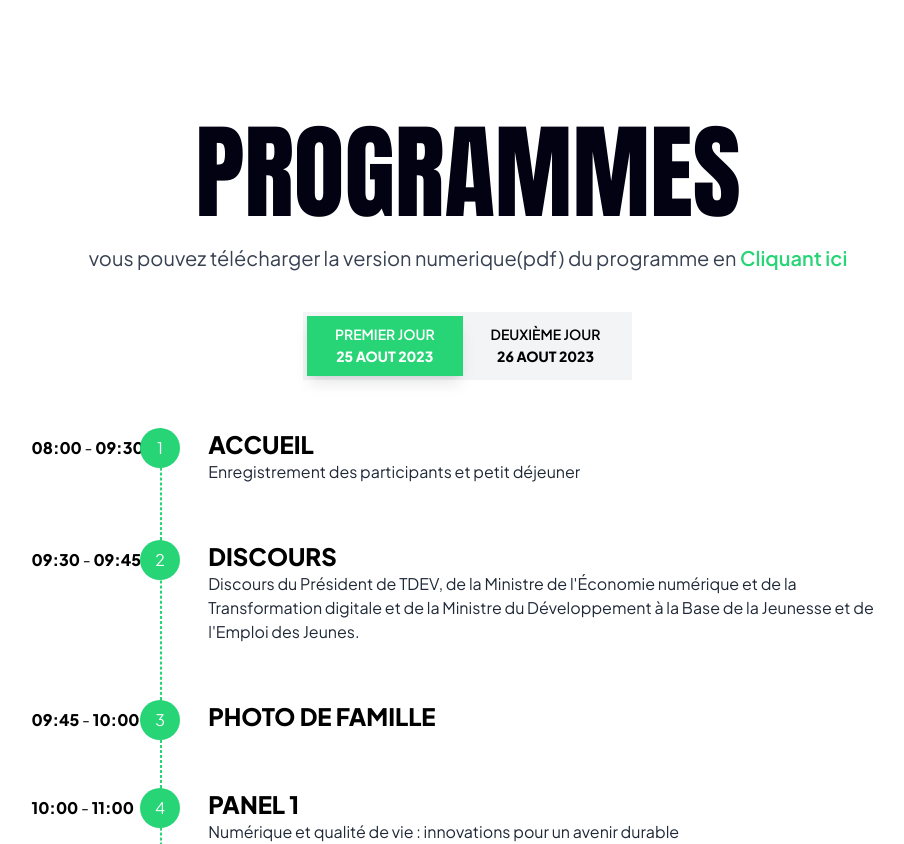
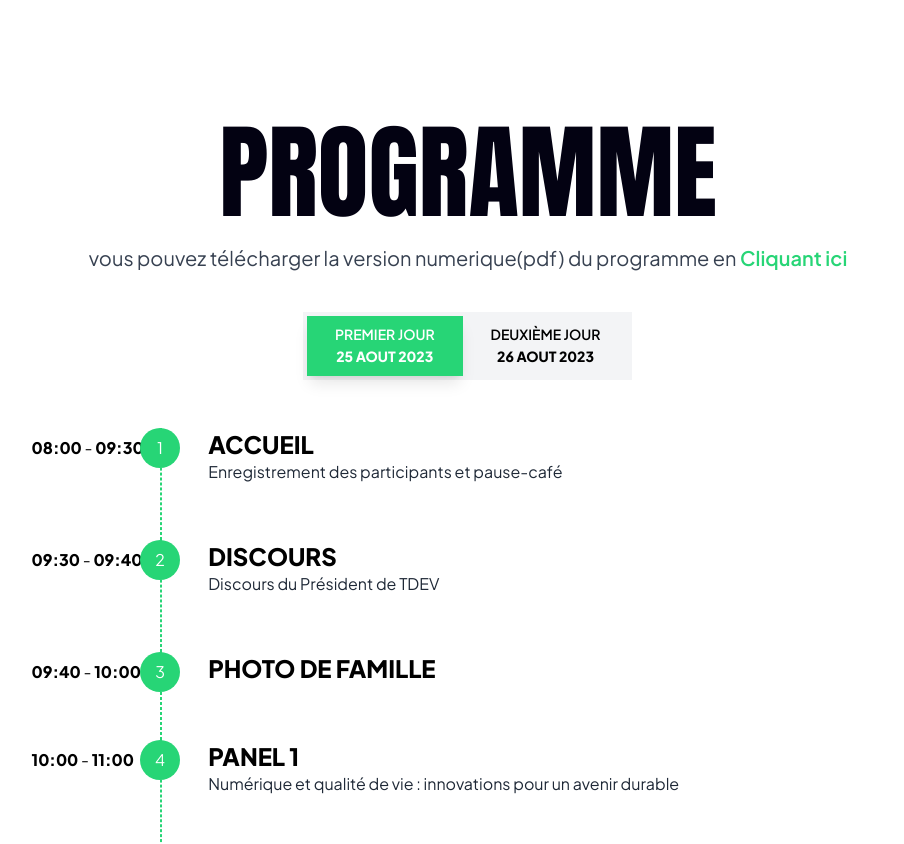
Before and after one commit to massahoudou/tedv-fest, a Next.js app: page / in a window 1280 px wide. Shown: the part 1560-2404 px from the top of the page, without its empty margins (172-1076 px from the left). Built offline with nearby package versions, Linux system fonts and the light colour scheme.

Commit message:
changing program

```diff
--- a/src/components/Date.jsx
+++ b/src/components/Date.jsx
@@ -12,8 +12,8 @@ export const Date = () => {
                 </svg>
 
             </motion.span>
-            <span className="uppercase text-sm  sm:text-md ">
-                25 au 26 Août 2023
+            <span className="uppercase text-sm  sm:text-md p-2 ">
+                25 au 26 Août 2023 p-2
             </span>
         </div>
         <div  data-aos="fade-up" data-aos-delay=""  className="uppercase text-sm  sm:text-md ">
--- a/src/components/sections/SectionProgram.jsx
+++ b/src/components/sections/SectionProgram.jsx
@@ -11,27 +11,27 @@ const anton = Anton({ subsets: ['latin'], weight: ['400'], variable: "--font-ant
 const SectionProgram = () => {
     const [items, setItems] = useState([
         {
-            id: 1,
-            title: "Premier jour",
-            date: "25 AOUT 2023",
-            active: true,
-            content: [
+            "id": 1,
+            "title": "Premier jour",
+            "date": "25 AOUT 2023",
+            "active": true,
+            "content": [
                 {
                     "debut": "08:00",
                     "fin": "09:30",
                     "title": "Accueil",
-                    "description": "Enregistrement des participants et petit déjeuner",
+                    "description": "Enregistrement des participants et pause-café",
                     "active": false
                 },
                 {
                     "debut": "09:30",
-                    "fin": "09:45",
+                    "fin": "09:40",
                     "title": "Discours",
-                    "description": "Discours du Président de TDEV, de la Ministre de l'Économie numérique et de la Transformation digitale et de la Ministre du Développement à la Base de la Jeunesse et de l'Emploi des Jeunes.",
+                    "description": "Discours du Président de TDEV",
                     "active": false
                 },
                 {
-                    "debut": "09:45",
+                    "debut": "09:40",
                     "fin": "10:00",
                     "title": "Photo de famille",
                     "description": "",
@@ -48,7 +48,7 @@ const SectionProgram = () => {
                     "debut": "11:05",
                     "fin": "11:25",
                     "title": "Keynote 1",
-                    "description": "L'Art et la Science de l'UI/UX: Une décennie de Transformation Numérique.",
+                    "description": "L'Art et la Science de l'UI/UX: Une décennie de Transformation Numérique",
                     "active": false
                 },
                 {
@@ -88,53 +88,45 @@ const SectionProgram = () => {
                 },
                 {
                     "debut": "15:10",
-                    "fin": "15:40",
+                    "fin": "15:50",
                     "title": "Workshop A",
-                    "description": "Monitorer votre application en production",
+                    "description": "Monitorer votre application en production\nWorkshop B : Automatiser le web scraping avec les Github actions",
                     "active": false
                 },
                 {
-                    "debut": "15:45",
-                    "fin": "16:05",
+                    "debut": "15:55",
+                    "fin": "16:20",
                     "title": "Keynote 2",
                     "description": "Comment la création de contenus web peut impacter le racisme et la misogynie en ligne ?",
                     "active": false
                 },
                 {
-                    "debut": "16:10",
-                    "fin": "16:50",
-                    "title": "Workshop B",
-                    "description": "Automatiser le web scraping avec les Github actions",
+                    "debut": "16:25",
+                    "fin": "17:05",
+                    "title": "Workshop C",
+                    "description": "Plongez dans l’univers du Lowcode/Nocode avec Microsoft Power Platform et Power Virtual Agents\nWorkshop D : Comment assurer une Expérience Utilisateur intuitive tout en priorisant l'Accessibilité : Guides Pratiques pour les Designers et Développeurs",
                     "active": false
                 },
                 {
-                    "debut": "16:55",
-                    "fin": "17:25",
-                    "title": "Workshop C",
-                    "description": "Construisez votre site web avec Notion",
-                    "active": false
-                },
-                {
-                    "debut": "17:25",
-                    "fin": "17:30",
+                    "debut": "17:10",
+                    "fin": "17:20",
                     "title": "Mot de fin",
                     "description": "",
                     "active": false
                 }
             ]
-
         },
         {
-            id: 2,
-            title: "deuxième jour",
-            date: "26 AOUT 2023",
-            active: false,
-            content: [
+            "id": 2,
+            "title": "Deuxième jour",
+            "date": "26 AOUT 2023",
+            "active": false,
+            "content": [
                 {
                     "debut": "08:00",
                     "fin": "09:30",
                     "title": "Accueil",
-                    "description": "Enregistrement des participants et petit déjeuner",
+                    "description": "Enregistrement des participants et pause-café",
                     "active": false
                 },
                 {
@@ -161,47 +153,40 @@ const SectionProgram = () => {
                 {
                     "debut": "12:05",
                     "fin": "12:45",
-                    "title": "Workshop D",
-                    "description": "Comment assurer une Expérience Utilisateur intuitive tout en priorisant l'Accessibilité : Guides Pratiques pour les Designers et Développeurs",
+                    "title": "Keynote 4",
+                    "description": "L’impact de la digitalisation sur les processus RH",
                     "active": false
                 },
                 {
                     "debut": "12:50",
                     "fin": "14:00",
-                    "title": "Pause Déjeuner",
-                    "description": "Pause Déjeuner + Job Dating",
+                    "title": "Pause Déjeuner + Job Dating",
+                    "description": "",
                     "active": false
                 },
                 {
                     "debut": "14:05",
                     "fin": "14:25",
-                    "title": "Keynote 4",
+                    "title": "Keynote 5",
                     "description": "BEYOND INNOVATION",
                     "active": false
                 },
                 {
                     "debut": "14:30",
-                    "fin": "14:50",
+                    "fin": "15:15",
                     "title": "Workshop E",
-                    "description": "ISMS, Cybersécurité et Protection des données : Normes, Exigences, Procédures et documentation.",
+                    "description": "ISMS, Cybersécurité et Protection des données : Normes, Exigences, Procédures et documentation\nWorkshop F : Construisez votre site web avec Notion",
                     "active": false
                 },
                 {
-                    "debut": "14:55",
-                    "fin": "15:40",
-                    "title": "Workshop F",
-                    "description": "Plongez dans l’univers du Lowcode/Nocode avec Microsoft Power Platform et Power Virtual Agents",
-                    "active": false
-                },
-                {
-                    "debut": "15:45",
-                    "fin": "16:40",
+                    "debut": "15:20",
+                    "fin": "16:20",
                     "title": "TDEV Open Talk",
                     "description": "Nous répondons aux questions des participants par rapport aux différents programmes de TDEV et les activités à venir",
                     "active": false
                 },
                 {
-                    "debut": "16:45",
+                    "debut": "16:25",
                     "fin": "17:00",
                     "title": "Annonce et remise des packs",
                     "description": "Annonce et remise des packs aux gagnants du #TDEVFest23Live",
@@ -222,8 +207,8 @@ const SectionProgram = () => {
                     "active": false
                 }
             ]
+        }
 
-        },
 
     ]);
     const handleClick = (item) => {
@@ -243,7 +228,7 @@ const SectionProgram = () => {
     return <div id="program" className="h-fit  py-20 w-11/12 md:w-10/12  mx-auto ">
         <h5 className="text-7xl lg:text-[8rem] uppercase text-left md:text-center">
             <Heading>
-                Programmes
+                Programme
             </Heading>
         </h5>
         <div  data-aos="fade-up" daa-aos-delay="200" className="flex justify-center ">
```
Also changed, not shown: 1 other file (tests, documents, lock files or other folders).
